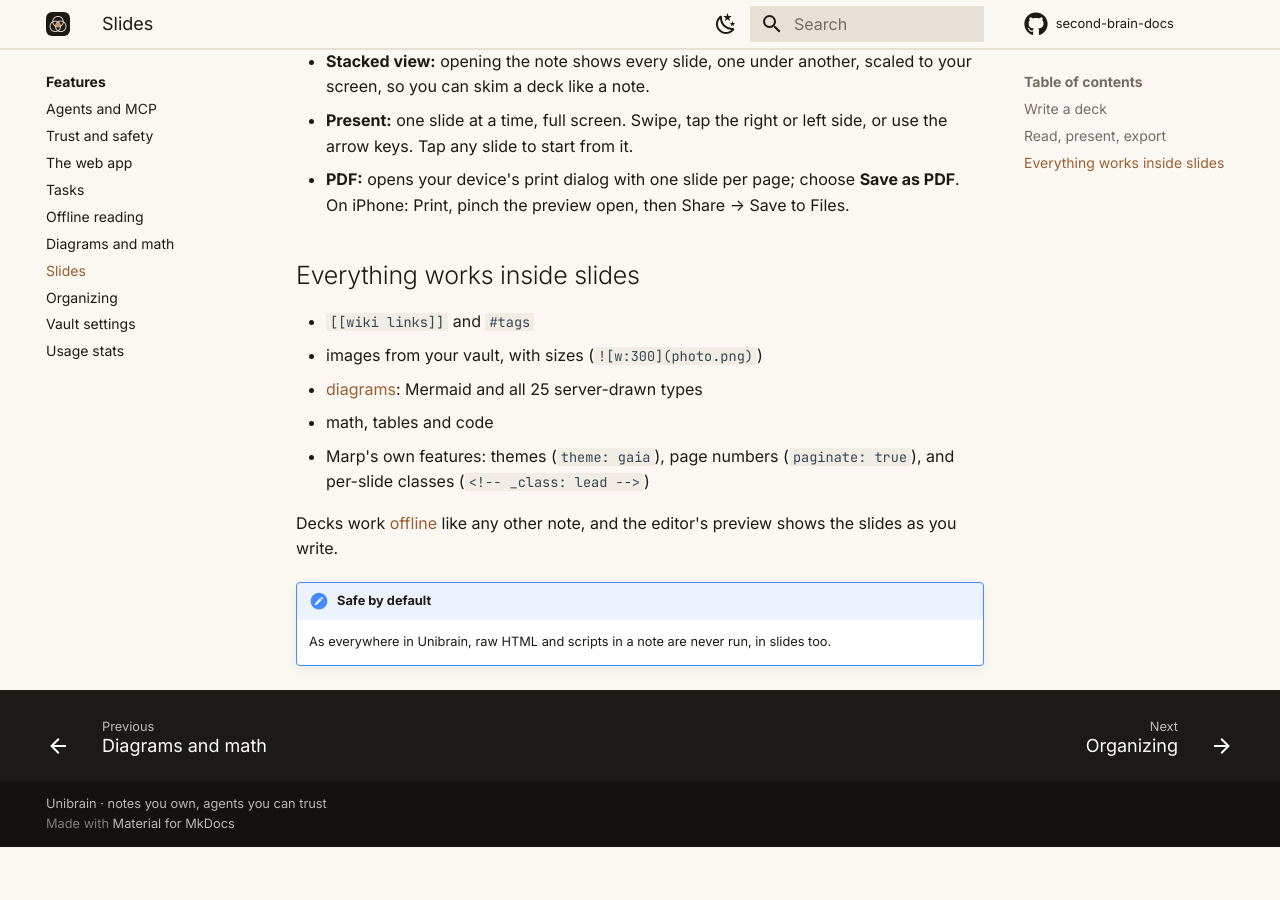
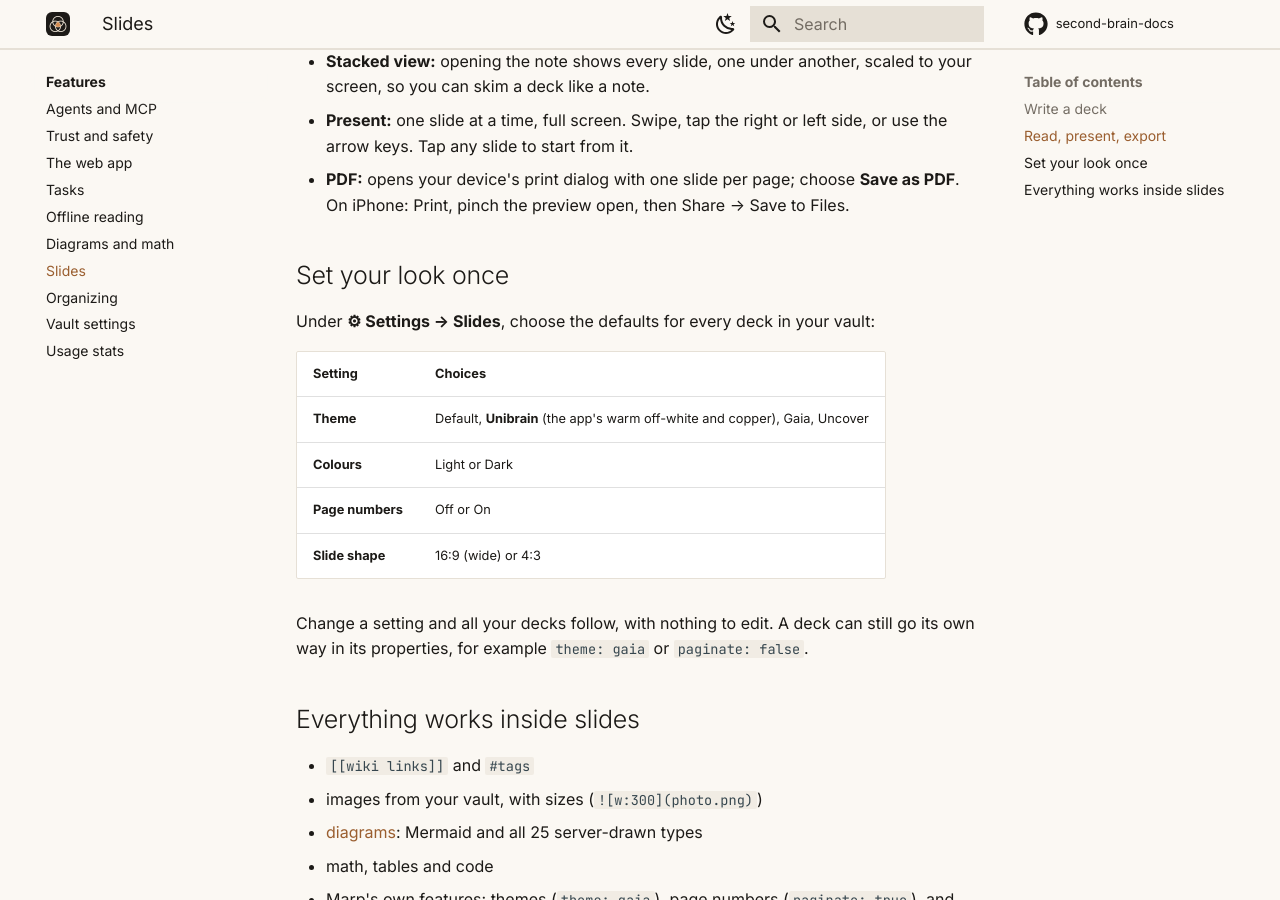
Before and after one commit to blanzp/second-brain-docs, an MkDocs documentation site: the page built from docs/features/slides.md, in a window 1280 px wide and 900 px high, scrolled down 994 px. Built offline with MkDocs 1.6.1 and Material for MkDocs 9.7.7, drawn with Linux system fonts in a browser that asks for light colours; comment, search, counter and statistics services are not loaded; before the commit the page ends 1841 px from its top, so only the background shows below that.

Commit message:
Docs: slide settings and the Unibrain theme
Co-Authored-By: Claude Opus 5.5 <noreply@anthropic.com>

```diff
--- a/docs/features/slides.md
+++ b/docs/features/slides.md
@@ -46,6 +46,19 @@ Or just ask: *"Turn my notes on the Tuscany trip into a 6-slide deck in Unibrain
 - **Present:** one slide at a time, full screen. Swipe, tap the right or left side, or use the arrow keys. Tap any slide to start from it.
 - **PDF:** opens your device's print dialog with one slide per page; choose **Save as PDF**. On iPhone: Print, pinch the preview open, then Share → Save to Files.
 
+## Set your look once
+
+Under **⚙ Settings → Slides**, choose the defaults for every deck in your vault:
+
+| Setting | Choices |
+|---|---|
+| **Theme** | Default, **Unibrain** (the app's warm off-white and copper), Gaia, Uncover |
+| **Colours** | Light or Dark |
+| **Page numbers** | Off or On |
+| **Slide shape** | 16:9 (wide) or 4:3 |
+
+Change a setting and all your decks follow, with nothing to edit. A deck can still go its own way in its properties, for example `theme: gaia` or `paginate: false`.
+
 ## Everything works inside slides
 
 - `[[wiki links]]` and `#tags`
```
Also changed, not shown: docs/features/settings.md (+1 -0 lines).
